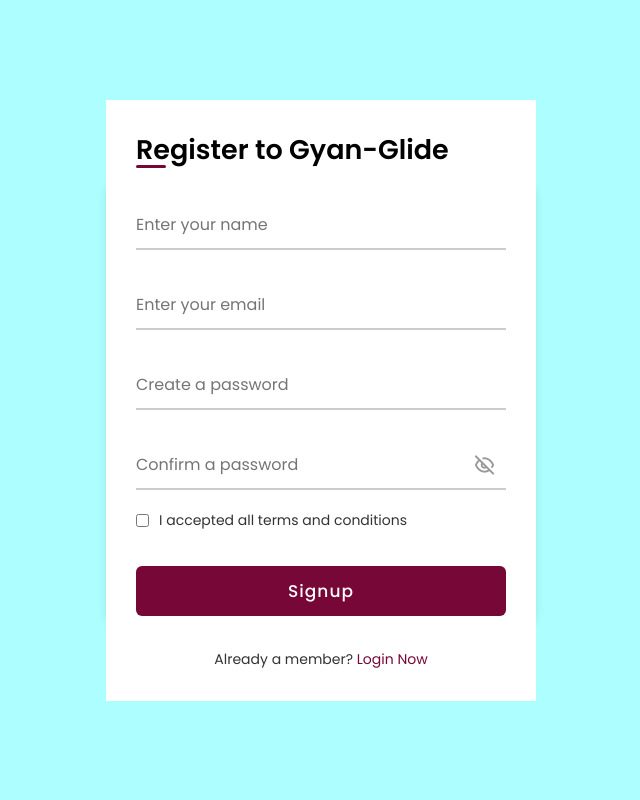
After one commit to reyprashant/Gyan-Glide, a PHP site: page /signuppage.php in a window 1280 px wide. The commit adds this page. Shown: the whole page, without its empty margins (319-959 px from the left). Run offline with PHP 8.4, Linux system fonts and the light colour scheme.

Commit message:
signup using existing email made not allowed

```diff
--- a/login/script.js
+++ b/login/script.js
@@ -26,12 +26,11 @@ const container = document.querySelector(".container"),
     })
 
     // js code to appear signup and login form
-    signUp.addEventListener("click", ( )=>{
-        container.classList.add("active");
-    });
-    login.addEventListener("click", ( )=>{
-        container.classList.remove("active");
-    });
+
+
+    // login.addEventListener("click", ( )=>{
+    //     container.classList.remove("active");
+    // });
 
 //   // Hardcoded username and password
 //   const hardcodedUsername = 'admin';
@@ -55,7 +54,7 @@ const container = document.querySelector(".container"),
 //   }
 
   // Attach the login form submission handler to the login button
-  document.getElementById('login-form').addEventListener('click', function(event) {
+ // document.getElementById('login-form').addEventListener('click', function(event) {
     // event.preventDefault(); // Prevent the form from submitting
     // handleLogin(); // Call the login function
-  });
+ // });
--- a/login/style.css
+++ b/login/style.css
@@ -24,7 +24,7 @@ body{
     background: #fff;
     border-radius: 10px;
     box-shadow: 0 5px 10px rgba(0, 0, 0, 0.1);
-    overflow: hidden;
+    /* overflow: hidden; */
     margin: 0 20px;
 }
 
@@ -46,12 +46,12 @@ body{
 
 .container.active .login{
     margin-left: -50%;
-    opacity: 0;
+    opacity: 1;
     transition: margin-left 0.18s ease, opacity 0.15s ease;
 }
 
 .container .signup{
-    opacity: 0;
+    opacity: 1;
     transition: opacity 0.09s ease;
 }
 .container.active .signup{
@@ -62,6 +62,7 @@ body{
 .container.active .forms{
     height: 600px;
 }
+
 .container .form .title{
     position: relative;
     font-size: 27px;
--- /dev/null
+++ b/signuppage.php
@@ -0,0 +1,102 @@
+<?php
+$nameError = "";
+$emailError = "";
+$passwordError = "";
+require 'connectionSetup.php';
+if ($_SERVER['REQUEST_METHOD'] == 'POST') {
+    if (isset($_POST['signup'])) {
+        // Signup form data
+        $name = $_POST['name'];
+        $email = $_POST['email'];
+        $password = $_POST['password'];
+        $cpassword = $_POST['cpassword'];
+
+//         $pattern = '/^[a-zA-Z0-9._%+-]+@[a-zA-Z0-9.-]+\.[a-zA-Z]{2,}$/';
+
+// if (preg_match($pattern, $email)) {
+//     echo "The email address '$email' is considered valid.";
+// } else {
+//     echo "The email address '$email' is considered invalid.";
+// }
+
+
+
+        if (!empty($email)) {
+            $sql = "SELECT * FROM signup WHERE email='$email'";
+            $result = $conn->query($sql);
+            if ($result->num_rows > 0) {
+                http_response_code(409);
+                $emailError = "The user with this email already exists.";
+            } elseif ($password === $cpassword) { // Check for password and confirm password
+                $sql = "INSERT INTO signup (c_name, email, upassword, ucpassword) VALUES ('$name', '$email', '$password', '$cpassword')";
+                if ($conn->query($sql) === TRUE) { // Insert data into signup table
+                    $emailError = "Signup Successful";
+                } else {
+                    echo "Error: " . $sql . "<br>" . $conn->error;
+                }
+            } else {
+                http_response_code(403);
+                $emailError = "Password donot match";
+            }
+        }
+    }
+}
+$conn->close();
+?>
+
+<!DOCTYPE html>
+<html lang="en">
+<head>
+    <meta charset="UTF-8">
+    <meta http-equiv="X-UA-Compatible" content="IE=edge">
+    <meta name="viewport" content="width=device-width, initial-scale=1.0">
+    <link rel="stylesheet" href="https://unicons.iconscout.com/release/v4.0.0/css/line.css">
+    <link rel="stylesheet" href="./login/style.css">
+    <title>Register to Gyan-Glide</title>
+</head>
+<body>
+    <div class="container">
+        <div class="forms">
+            <div class="form signup">
+                <span class="title">Register to Gyan-Glide</span>
+                <form id="signupform" action="signuppage.php" method="post">
+                    <div class="input-field">
+                        <input type="text" placeholder="Enter your name" name="name" required>
+                        <span><?php echo $nameError; ?></span>
+                    </div>
+                    <div class="input-field">
+                        <input type="text" placeholder="Enter your email" name="email" required>
+                        <span><?php echo $emailError; ?></span>
+                    </div>
+                    <div class="input-field">
+                        <input type="password" class="password" placeholder="Create a password" name="password" required>
+                        <span><?php echo $passwordError; ?></span>
+                    </div>
+                    <div class="input-field">
+                        <input type="password" class="password" placeholder="Confirm a password" name="cpassword" required>
+                        <i class="uil uil-eye-slash showHidePw"></i>
+                    </div>
+                    <div class="checkbox-text">
+                        <div class="checkbox-content">
+                            <input type="checkbox" id="termCon">
+                            <label for="termCon" class="text">I accepted all terms and conditions</label>
+                        </div>
+                    </div>
+                    <div class="input-field button">
+                        <input type="submit" value="Signup" name="signup">
+                    </div>
+                    <div id="error-message" class="error-message">
+                    <span><?php echo $emailError; ?></span>
+                    </div>
+                </form>
+                <div class="login-signup">
+                    <span class="text">Already a member?
+                        <a href="loginpage.php" class="text login-link">Login Now</a>
+                    </span>
+                </div>
+            </div>
+        </div>
+    </div>
+    <script src="./login/script.js"></script>
+</body>
+</html>
```
Also changed, not shown: loginpage.php (+8 -79 lines).
